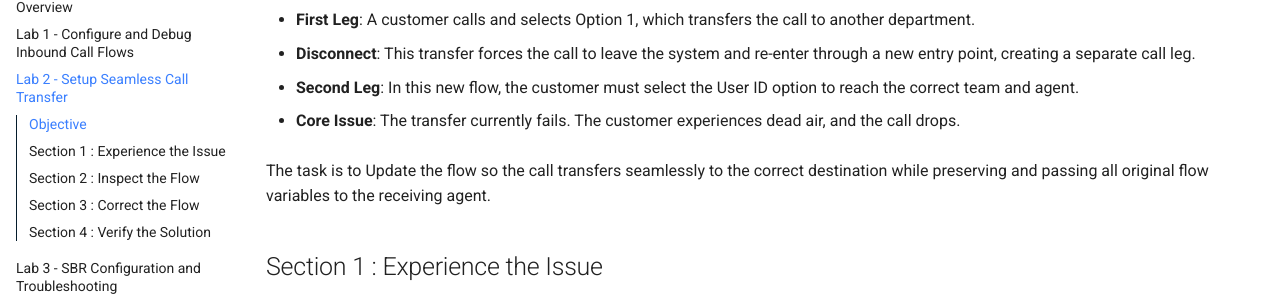
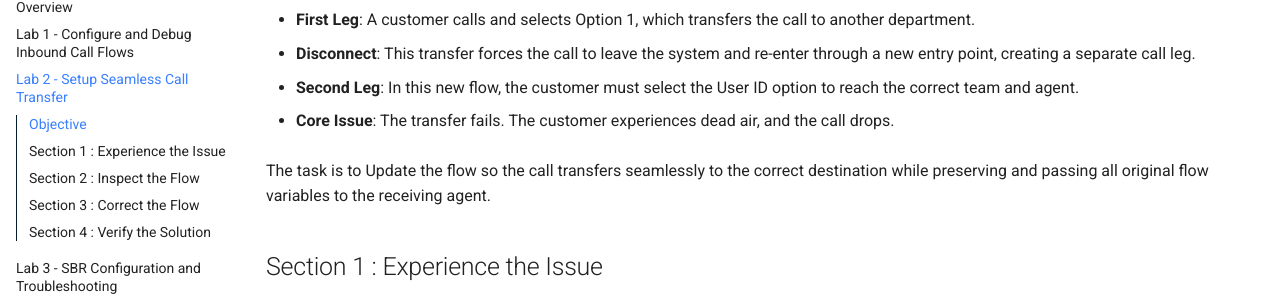
Before and after one commit to WebexCC-SA/LAB-21177, an MkDocs documentation site: the page built from docs/Excercise2.md, in a window 1280 px wide and 900 px high, scrolled down 473 px. Shown: the part 149-452 px from the top of the window. Built offline with MkDocs 1.6.1 and Material for MkDocs 9.7.7, drawn with Linux system fonts in a browser that asks for light colours.

Commit message:
Update Excercise2.md

```diff
--- a/docs/Excercise2.md
+++ b/docs/Excercise2.md
@@ -21,7 +21,7 @@ Current Call Flow & Problem is as follows
 
 - **Second Leg**: In this new flow, the customer must select the User ID option to reach the correct team and agent.
 
-- **Core Issue**: The transfer currently fails. The customer experiences dead air, and the call drops.
+- **Core Issue**: The transfer fails. The customer experiences dead air, and the call drops.
 
 The task is to Update the flow so the call transfers seamlessly to the correct destination while preserving and passing all original flow variables to the receiving agent.
 
```
